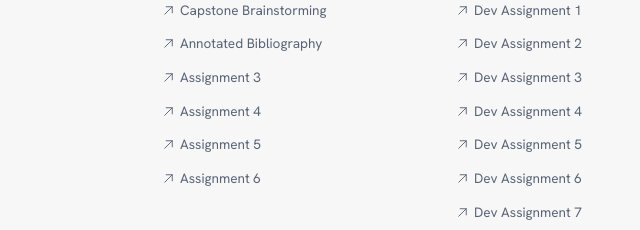
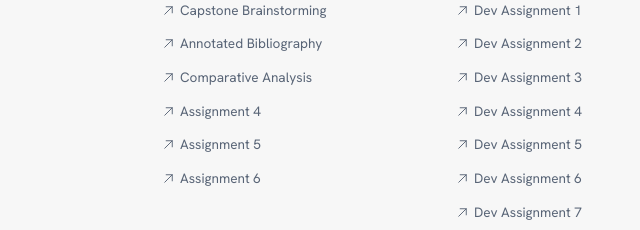
Before and after one commit to jjfong09/des157b, a website: page index.html in a window 1280 px wide. Shown: the part 472-702 px from the top of the page, 229-869 px from the left. Drawn offline with nearby package versions, Linux system fonts and the light colour scheme.

Commit message:
analysis

```diff
--- a/index.html
+++ b/index.html
@@ -159,7 +159,7 @@
 						  <line x1="64" y1="192" x2="192" y2="64" fill="none" stroke="currentColor" stroke-linecap="round" stroke-linejoin="round" stroke-width="16"/>
 						  <polyline points="88 64 192 64 192 168" fill="none" stroke="currentColor" stroke-linecap="round" stroke-linejoin="round" stroke-width="16"/>
 						</svg>
-						<a href="#" target="_blank">Assignment 3</a>
+						<a href="JessFong_ComparativeAnalysis.pdf" target="_blank">Comparative Analysis</a>
 					  </li>
 
 					  <li class="card-list-item">
```
Also changed, not shown: 1 other file.
